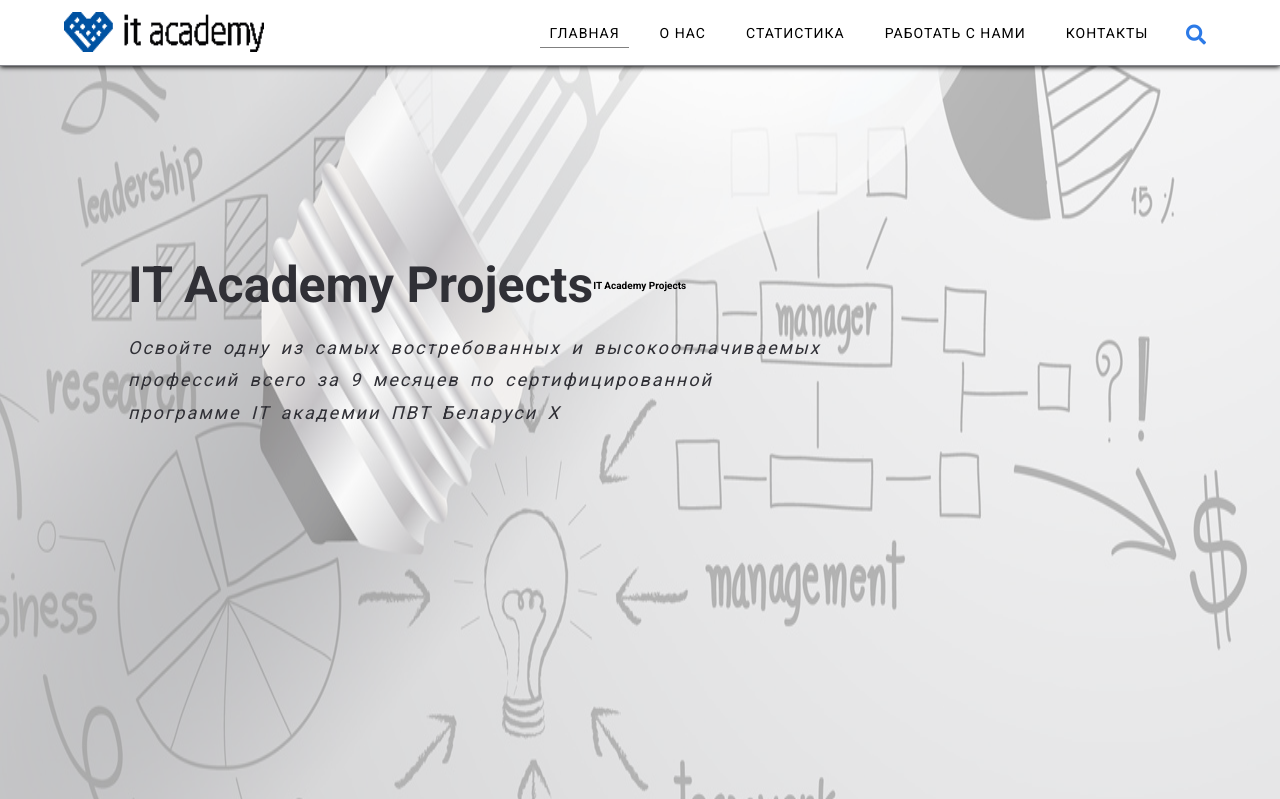
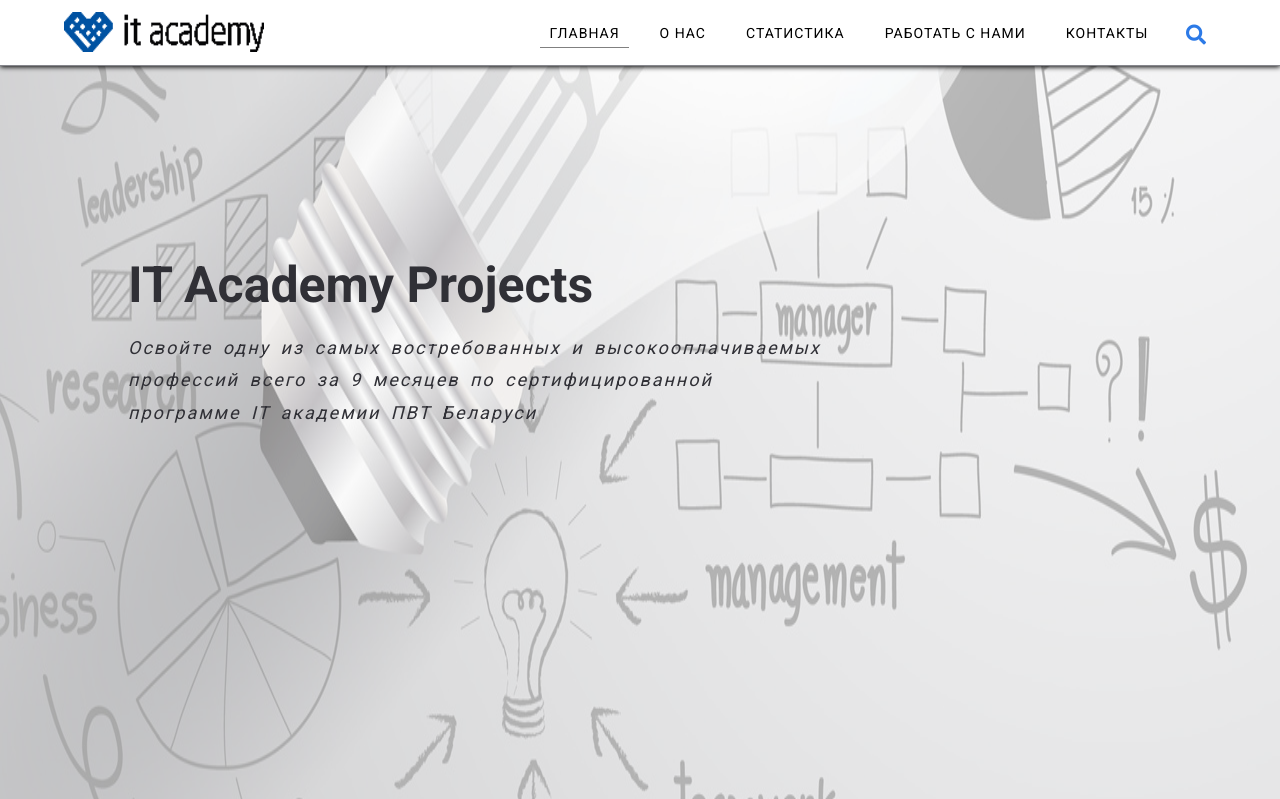
Before and after one commit to Bakyt-Mailybekov/alumnikssda, a Django app: page /projects/ in a window 1280 px wide. Shown: the top 799 px of the page. Run offline with Django 3.2, Linux system fonts and the light colour scheme; data comes from the database, SQL or seed files in the repository; some libraries are stand-ins or nearby versions.

Commit message:
bug fixed

```diff
--- a/Beckend/kssdasite/templates/kssdasite/projects.html
+++ b/Beckend/kssdasite/templates/kssdasite/projects.html
@@ -82,8 +82,7 @@
 		<div class="first-block">
 			<div class="main-text" >
 				<h1>IT Academy Projects</h1>
-				<p><h3>IT Academy Projects</h3></p>
-				<p>Освойте одну из самых востребованных и высокооплачиваемых профессий всего за 9 месяцев по сертифицированной программе IT академии ПВТ Беларуси X</p>
+				<p>Освойте одну из самых востребованных и высокооплачиваемых профессий всего за 9 месяцев по сертифицированной программе IT академии ПВТ Беларуси</p>
 
 			</div>
 			<div class="first-bg-img"></div>
@@ -99,7 +98,7 @@
 					<div class="project-text">
 						<h3>{{ project.name }}</h3>
 						<p>{{ project.description|truncatewords:15 }}</p>
-						<a href="{% url 'project' project.id %}"><span class="more-pr">ПОДРОБНЕE</span></a>
+						<a href="{% url 'project' project.id %}">ПОДРОБНЕE</a>
 					</div>
 				</div>
 				{% endfor %}
```
